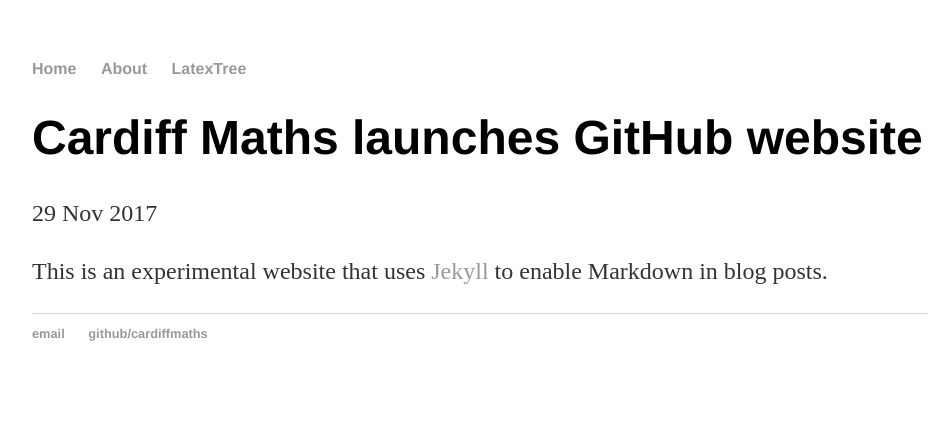
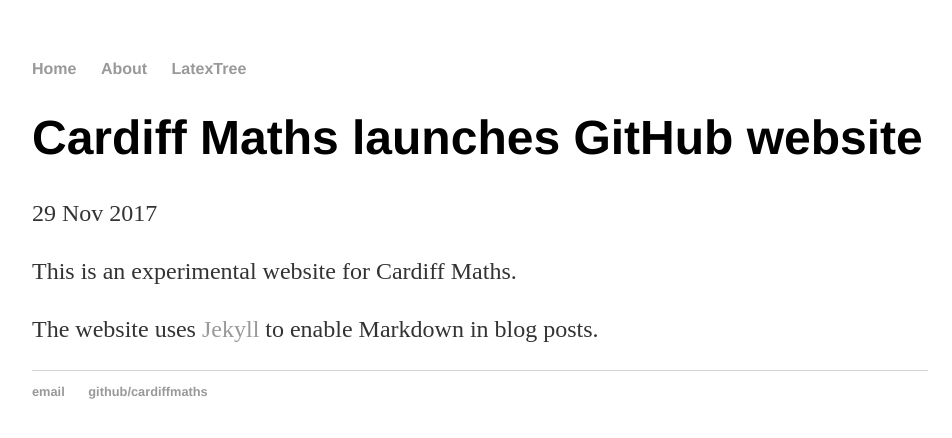
Before and after one commit to cardiffmaths/cardiffmaths.github.io, a Jekyll site: the page built from _posts/2017-11-29-cardiffmaths-github-website-launched.md, in a window 1280 px wide. Shown: the top 438 px of the page, without its empty margins (160-1112 px from the left). Built offline with Jekyll 4.4.1, drawn with Linux system fonts in a browser that asks for light colours.

Commit message:
Update 2017-11-29-cardiffmaths-github-website-launched.md

```diff
--- a/_posts/2017-11-29-cardiffmaths-github-website-launched.md
+++ b/_posts/2017-11-29-cardiffmaths-github-website-launched.md
@@ -4,4 +4,6 @@ title: "Cardiff Maths launches GitHub website"
 date: 2017-11-29
 ---
 
-This is an experimental website that uses [Jekyll](http://jekyllrb.com) to enable Markdown in blog posts.
+This is an experimental website for Cardiff Maths.
+
+The website uses [Jekyll](http://jekyllrb.com) to enable Markdown in blog posts.
```
